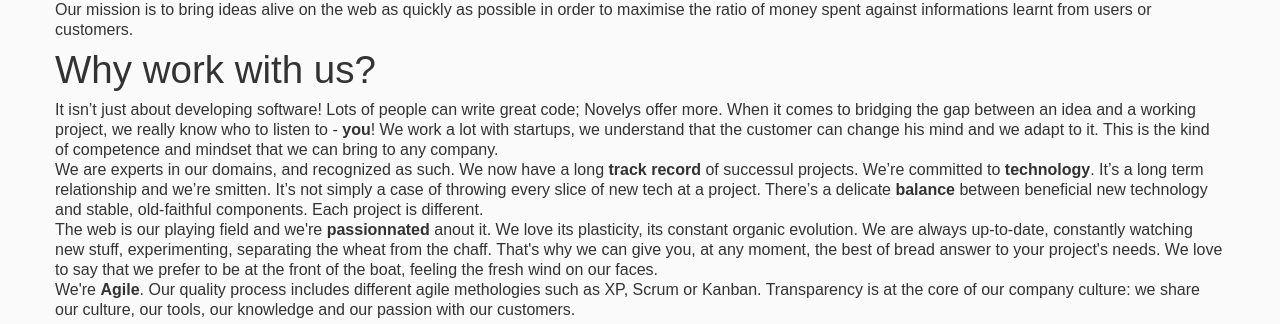
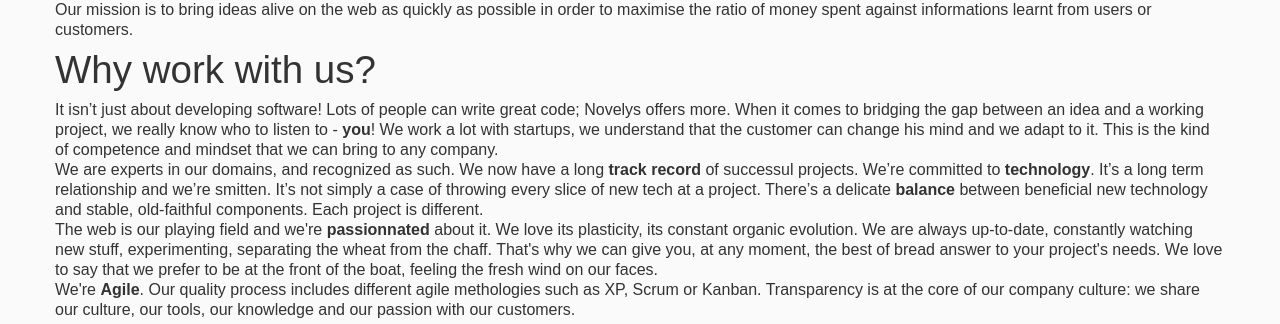
Before and after one commit to novelys/novelys.github.com, a Jekyll site: the page built from index.html, in a window 1280 px wide and 900 px high, scrolled down 761 px. Shown: the part 159-483 px from the top of the window. Built offline with Jekyll 4.4.1, drawn with Linux system fonts in a browser that asks for light colours; nearby versions of some CDN libraries.

Commit message:
Fixed typos

```diff
--- a/index.html
+++ b/index.html
@@ -32,11 +32,11 @@
         </p>
         <h1>Why work with us?</h1>
         <p>
-          It isn’t just about developing software! Lots of people can write great code; Novelys offer more. When it comes to bridging the gap between an idea and a working project, we really know who to listen to - <strong>you</strong>! We work a lot with startups, we understand that the customer can change his mind and we adapt to it. This is the kind of competence and mindset that we can bring to any company.
+          It isn’t just about developing software! Lots of people can write great code; Novelys offers more. When it comes to bridging the gap between an idea and a working project, we really know who to listen to - <strong>you</strong>! We work a lot with startups, we understand that the customer can change his mind and we adapt to it. This is the kind of competence and mindset that we can bring to any company.
           <br/>
           We are experts in our domains, and recognized as such. We now have a long <strong>track record</strong> of successul projects. We’re committed to <strong>technology</strong>. It’s a long term relationship and we’re smitten. It’s not simply a case of throwing every slice of new tech at a project. There’s a delicate <strong>balance</strong> between beneficial new technology and stable, old-faithful components. Each project is different.
           <br/>
-          The web is our playing field and we're <strong>passionnated</strong> anout it. We love its plasticity, its constant organic evolution. We are always up-to-date, constantly watching new stuff, experimenting, separating the wheat from the chaff. That's why we can give you, at any moment, the best of bread answer to your project's needs. We love to say that we prefer to be at the front of the boat, feeling the fresh wind on our faces.
+          The web is our playing field and we're <strong>passionnated</strong> about it. We love its plasticity, its constant organic evolution. We are always up-to-date, constantly watching new stuff, experimenting, separating the wheat from the chaff. That's why we can give you, at any moment, the best of bread answer to your project's needs. We love to say that we prefer to be at the front of the boat, feeling the fresh wind on our faces.
           <br/>
           We're <strong>Agile</strong>. Our quality process includes different agile methologies such as XP, Scrum or Kanban. Transparency is at the core of our company culture: we share our culture, our tools, our knowledge and our passion with our customers.
         </p>
```
